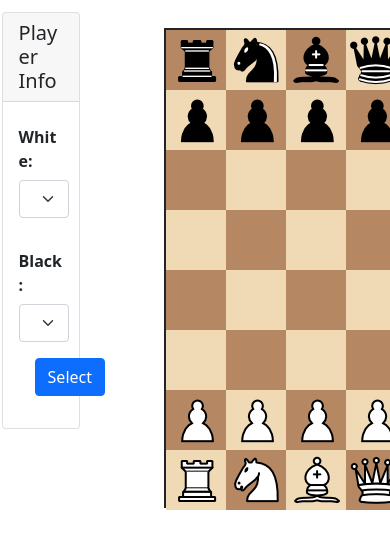
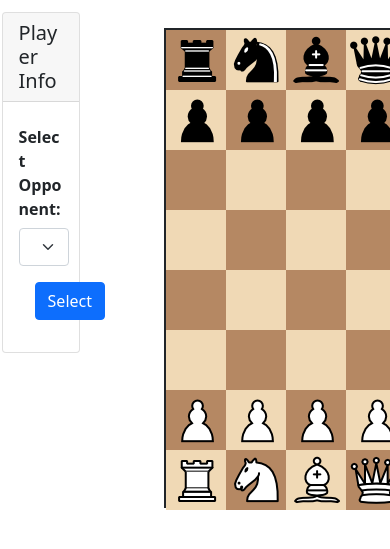
Before and after one commit to Bhashkaryadav1998/chessProject, a Flask app: page / in a window 390 px wide; the page is wider, and only the part inside the window is pictured. Shown: the part 56-605 px from the top of that part. Run offline with Flask 2, Linux system fonts and the light colour scheme; some libraries are stand-ins or nearby versions.

Commit message:
commit 5

```diff
--- a/static/assets/js/gui.js
+++ b/static/assets/js/gui.js
@@ -1,5 +1,5 @@
 var UserMove = {};
-let w,h;
+let opp='c';
 UserMove.from = SQUARES.NO_SQ;
 UserMove.to = SQUARES.NO_SQ;
 
@@ -24,8 +24,7 @@ function setFromFen(fen,side=0) {
 	newGameAjax();
 }
 function player(){
-    w=$('#white').children("option:selected").val();
-    b=$('#black').children("option:selected").val();
+    opp=$('#opp').children("option:selected").val();
 
 }
 function CheckResult() {
@@ -142,7 +141,8 @@ function MakeUserMove() {
 			MoveGUIPiece(parsed);
 			CheckAndSet();
 
-			PreSearch();
+			if(opp!='h')PreSearch();
+			else GameController.PlayerSide=brd_side;
 		}
 
 		UserMove.from = SQUARES.NO_SQ;
--- a/templates/index.html
+++ b/templates/index.html
@@ -45,21 +45,12 @@
   <div class="card-body">
 
       <div class="form-group row">
-          <label class="col-sm-4 col-form-label"><b>White:</b></label>
+          <label class="col-sm-6 col-form-label"><b>Select Opponent:</b></label>
                 <div class="col-sm-6">
-                    <select id="white" class="form-select">
+                    <select id="opp" class="form-select">
+                        <option value="c">Computer</option>
                     <option value="h">Human</option>
-                    <option value="c">Computer</option>
-                </select>
-                </div>
-            </div>
-     <br>
-      <div class="form-group row">
-          <label class="col-sm-4 col-form-label"><b>Black:</b></label>
-                <div class="col-sm-6">
-                    <select id="black" class="form-select">
-                    <option value="h">Human</option>
-                    <option value="c">Computer</option>
+
                 </select>
                 </div>
             </div>
```
